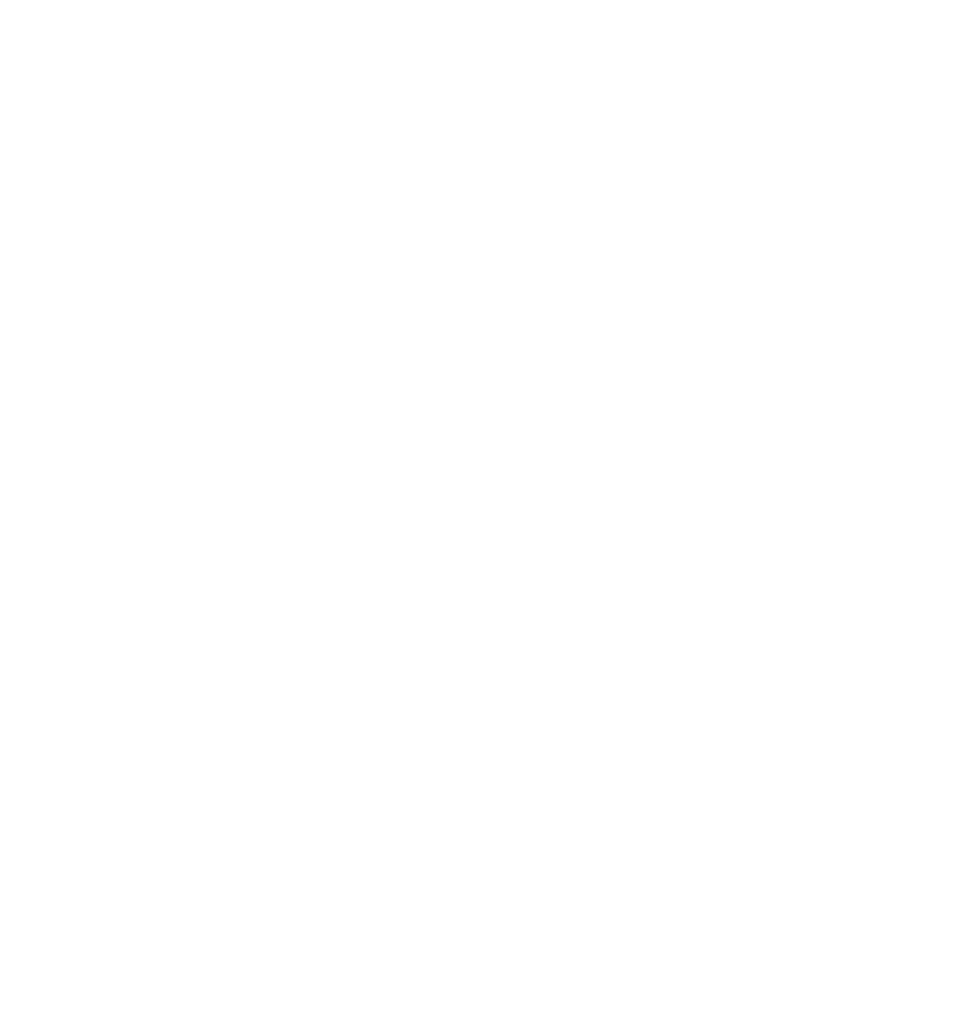
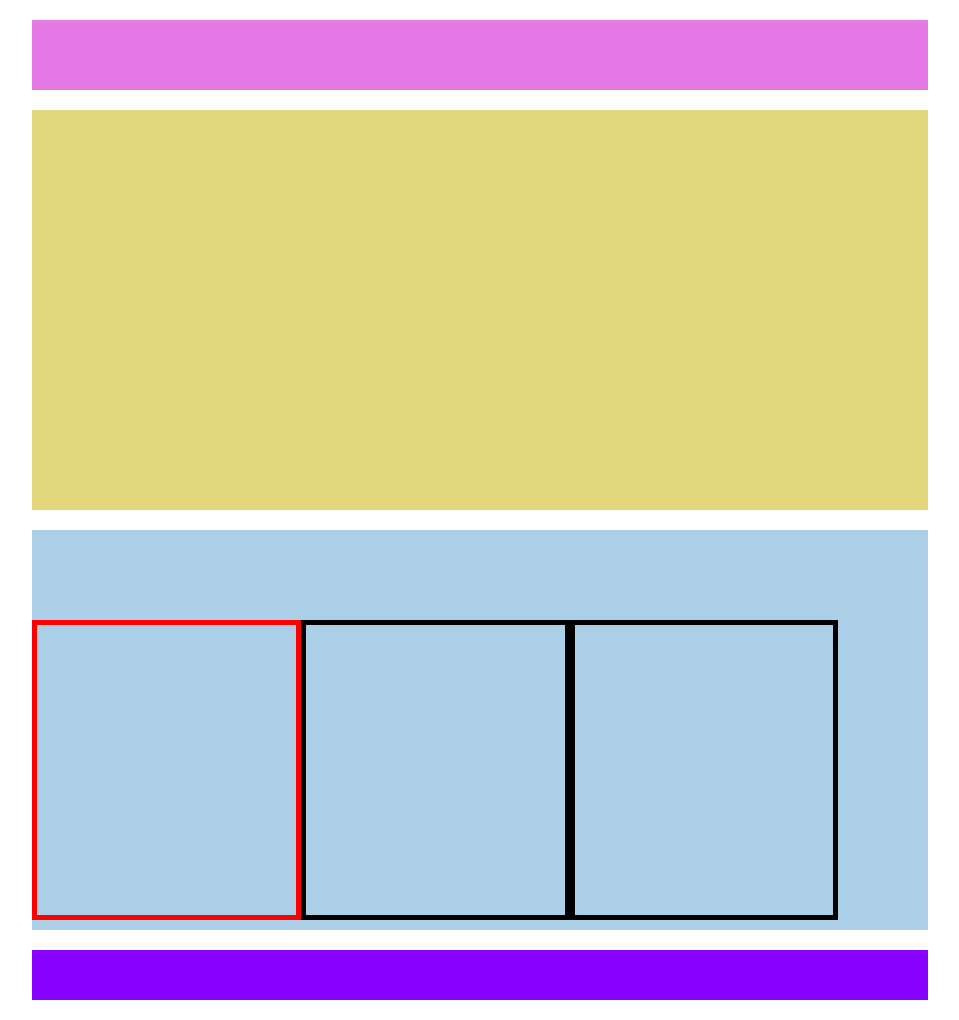
Before and after one commit to emicif/htmlcss-struttura-wp, a plain HTML site: page index.html in a window 1280 px wide. Shown: the whole page, without its empty margins (160-1119 px from the left). Before the commit the page ends 800 px from the top, so only its background shows below. Drawn offline with Linux system fonts and the light colour scheme.

Commit message:
Aggiornamento

```diff
--- a/css/style.css
+++ b/css/style.css
@@ -0,0 +1,82 @@
+* {
+    margin: 0px;
+    padding: 0px;
+    box-sizing: border-box;
+}
+
+header {
+    content: " ";
+    height: 70px;
+    width: 70%;
+    margin: 20px auto;
+    background-color: #e579e6;
+}
+
+.container {
+    content: " ";
+    height: 400px;
+    width: 70%;
+    margin: 20px auto;
+    background-color: #e1d67a;
+}
+
+.container-2 {
+    content: " ";
+    height: 400px;
+    width: 70%;
+    margin: auto;
+    background-color: #abcfe7;
+}
+
+.float {
+    float: left;
+    height: 300px;
+    width: 30%;
+}
+
+.inner-float {
+    float: left;
+    height: 300px;
+    width: 30%;
+}
+
+
+.debug .float {
+      border: 5px solid #ff0000;
+      margin-top: 10%;
+  }
+
+
+  .debug .inner-float {
+    border: 5px solid black;
+    margin-top: 10%;
+  }
+
+  .debug .center {
+    border: 2px dashed black;
+    width: 30%;
+    margin-top: 10%;
+}
+
+.clearfix::after {
+    content: " ";
+    clear: both;
+    display: table;
+  }
+
+
+
+
+
+
+
+
+  /*footer*/
+
+.footer {
+    content: " ";
+    height: 50px;
+    width: 70%;
+    margin: 20px auto;
+    background-color: #8801fe;
+}
--- a/index.html
+++ b/index.html
@@ -8,15 +8,33 @@
     <title>Wordpress Reboot</title>
 </head>
 <body>
+
     <!-- Inizio header -->
+     <header>
+
+    </header>
     <!-- / header -->
 
     <!-- inizio main -->
+    <main class="debug">
+        <div class="container">
 
+        </div>
+
+        <div class="container-2 clearfix">
+            <div class="float"></div>
+            <div class="inner-float"></div>
+            <div class="inner-float"></div>
+        </div>
+    </main>
 
     <!-- / main -->
 
     <!-- inizio footer -->
+
+    <div class="footer">
+
+    </div>
     <!-- / footer -->
 
 </body>
```
Lines whose indentation alone changed are shown as unchanged.
